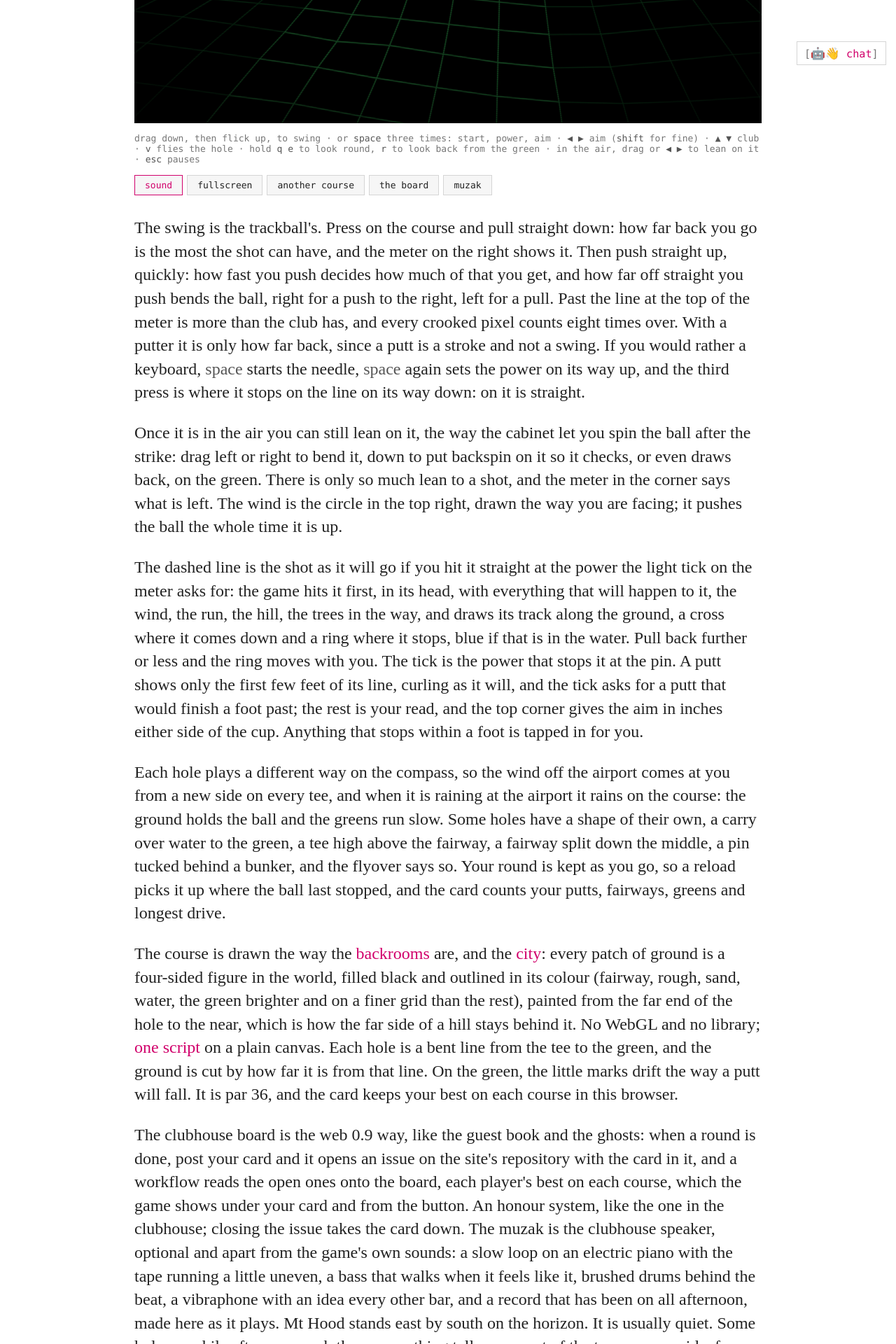
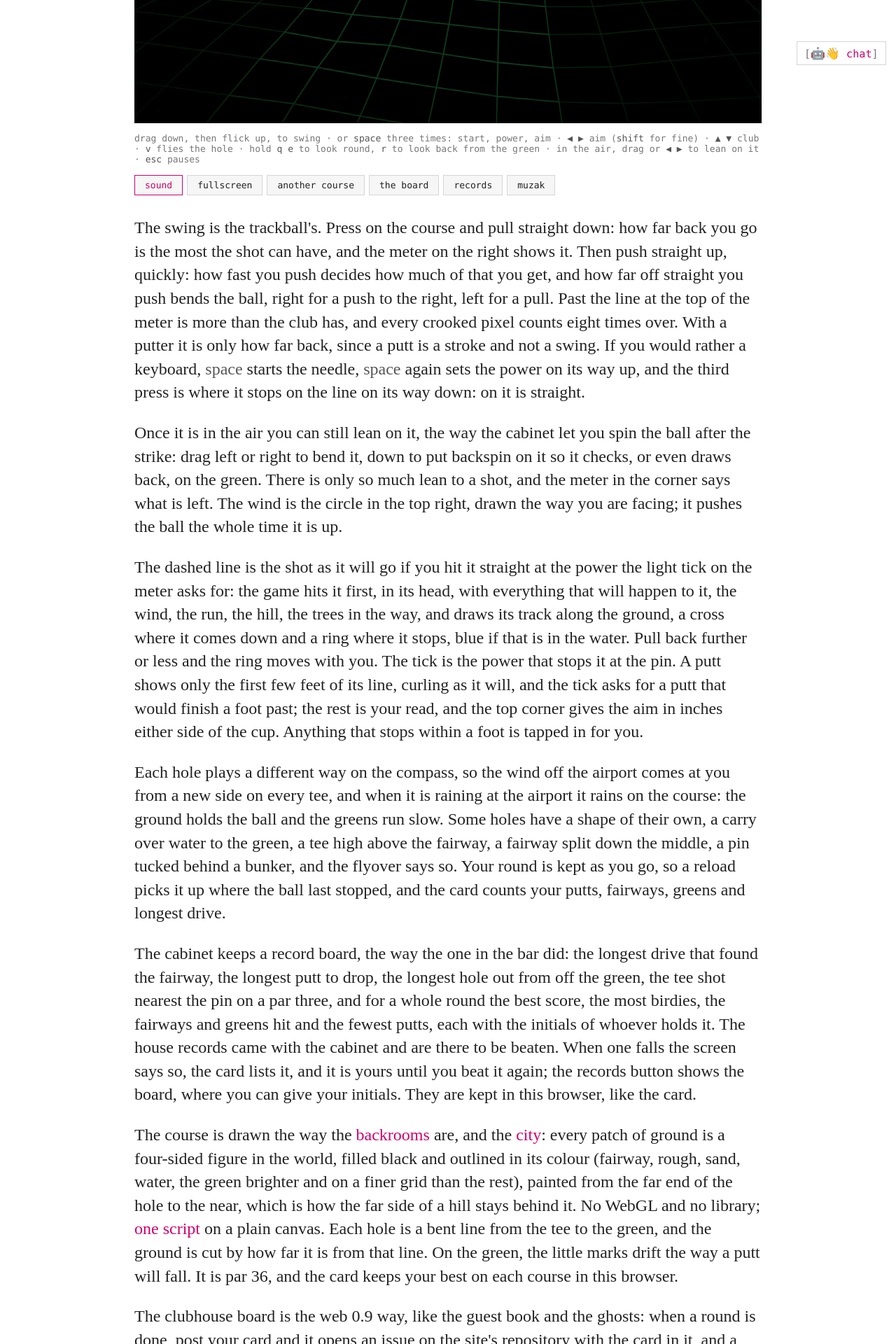
Before and after one commit to rseufert/rseufert.github.io, a Jekyll site: the page built from golf/index.html, in a window 1280 px wide. Shown: the part 793-2713 px from the top of the page at 70% size. Built offline with Jekyll 4.4.1, drawn with Linux system fonts in a browser that asks for light colours.

Commit message:
Golf: the cabinet's record board
A record board the way the cabinet in the bar kept one. Four records are
single shots, weighed as they happen: the longest drive that stops on the
short grass, the longest putt to drop, the longest hole out from off the
green, and the tee shot nearest the pin on a par three. Five are for a whole
round, weighed when the ninth hole is in: the best round, the most birdies,
the fairways and greens hit, and the fewest putts.

Each has a house record that came with the cabinet, with initials from the
site (the sasquatch, the heron, the elves, rickbot, Rick, Josh Allen, the
airport, the mountain), set from a bot that plays a little unevenly so that
one falls now and then and not all at once. A record that falls is kept in
localStorage under golf with the initials in use, the course, the hole and
the day; a shot's puts NEW CABINET RECORD on the screen with a cheer, and
the card lists the ones that fell in the round. The records button shows the
whole board over the game, paused, with a field for three initials, and puts
it away again; under it, the cabinet's counts of rounds, aces, eagles and
birdies.

The aim pads now hide while the veil is up, since they sat on its button on
a phone. rickbot knows whose drive is the longest. Golf.records,
Golf.record and Golf.initials are the levers.

Co-Authored-By: Claude Fable 5.2 <noreply@anthropic.com>

```diff
--- a/chat/chat.js
+++ b/chat/chat.js
@@ -436,7 +436,7 @@
             var d = new Date(), seed = d.getFullYear() * 10000 + (d.getMonth() + 1) * 100 + d.getDate(), g = null;
             try { g = JSON.parse(localStorage.getItem("golf")); } catch (e) { g = null; }
             var best = g && g.best ? g.best[seed] : null, rounds = g ? g.rounds || 0 : 0;
-            return "the cabinet in the corner of the bar: /golf/. nine holes in phosphor, the same nine for everyone today, which is " + COURSES[seed % COURSES.length].toLowerCase() + ", par 36, with the wind off the airport. pull back, push through, keep it straight, and lean on it in the air if you must." + (best != null ? " your best on it is " + best + "." : rounds ? " you have played " + rounds + " round" + (rounds === 1 ? "" : "s") + ", none of them today." : " the pro in the city wants a card from you.") + (g && g.hood ? " mt hood has gone up " + g.hood + " time" + (g.hood === 1 ? "" : "s") + " on your watch." : "") + (g && g.squatch ? " you have seen something in the trees " + g.squatch + " time" + (g.squatch === 1 ? "" : "s") + "; nobody will believe you." : "") + " the board is in the clubhouse, posted the web 0.9 way.";
+            return "the cabinet in the corner of the bar: /golf/. nine holes in phosphor, the same nine for everyone today, which is " + COURSES[seed % COURSES.length].toLowerCase() + ", par 36, with the wind off the airport. pull back, push through, keep it straight, and lean on it in the air if you must." + (best != null ? " your best on it is " + best + "." : rounds ? " you have played " + rounds + " round" + (rounds === 1 ? "" : "s") + ", none of them today." : " the pro in the city wants a card from you.") + (g && g.hood ? " mt hood has gone up " + g.hood + " time" + (g.hood === 1 ? "" : "s") + " on your watch." : "") + (g && g.squatch ? " you have seen something in the trees " + g.squatch + " time" + (g.squatch === 1 ? "" : "s") + "; nobody will believe you." : "") + (g && g.records && g.records.drive ? " the longest drive on the cabinet is yours, " + g.records.drive.v + " yards." : " the cabinet keeps a record board; the sasquatch has the longest drive.") + " the board is in the clubhouse, posted the web 0.9 way.";
         }],
         [/\bat-?robots?\b|\barena\b|\btanks?\b|\brobot (wars?|battles?|games?)\b|\bprogram (a|my) robot\b|\brobots\b/, "the arena at /arena/ is an homage to AT-Robots, the DOS game from 1992: write a tank in a little assembly dialect, pick opponents from ten presets, and watch them fight. ports and interrupts, heat and armor, walls that hurt. read SENTRY first, then beat it."],
         [/\bphoto\b|\bpicture\b|\bwhite cap\b|\bglasses\b|\bpendant\b|\bsup\.jpe?g\b|\bthe guy\b|\bhim\b/, "the photo is sup.jpeg: josh allen in a white cap, rose-tinted rimless glasses and an iced-out heart pendant, according to the alt text, which i am not allowed to question."],
--- a/golf/golf.css
+++ b/golf/golf.css
@@ -125,6 +125,8 @@ body.filled { overflow: hidden; }
 .golf-page .pads { position: absolute; left: 12px; bottom: 40px; z-index: 2; display: none; gap: 4px; }   /* six pads, clear of the swing meter at 375 wide */
 .golf-page .pads button { font: 13px var(--mono); color: #ffcc33; background: rgba(0, 0, 0, 0.7); border: 1px solid #ffcc33; min-width: 40px; height: 40px; padding: 0 8px; cursor: pointer; }
 @media (hover: none) and (pointer: coarse) { .golf-page .pads { display: flex; } }
+/* Under the veil the pads have nothing to aim, and would sit on its button. */
+.golf-page .stage:has(.veil:not([hidden])) .pads { display: none; }
 
 /* The clubhouse board, on the veil: who posted what on this course. */
 .golf-page .board-wrap { max-width: 100%; overflow-x: auto; margin: 0 0 14px; }
@@ -138,6 +140,26 @@ body.filled { overflow: hidden; }
 .golf-page table.board td.over { color: #ff7a7a; }
 .golf-page table.board td.flags { color: #ffcc33; letter-spacing: 0.2em; }
 .golf-page table.board td.when { color: #7d7d88; }
+/* The cabinet's records, on the veil: what stands, and whose initials are on it. */
+.golf-page table.records th, .golf-page table.records td { padding: 3px 6px; white-space: nowrap; }
+.golf-page table.records th { color: #e9e9f0; letter-spacing: 0.06em; }
+.golf-page table.records th small { display: block; font-size: 10px; color: #7d7d88; letter-spacing: 0; white-space: normal; }
+.golf-page table.records td.where { display: none; font-size: 10px; color: #7d7d88; }
+/* With room, a record is one line: what, where and when, how much, who. And the banner steps aside for the board. */
+@media (min-width: 700px) {
+    .golf-page table.records th small { display: none; }
+    .golf-page table.records td.where { display: table-cell; }
+}
+.golf-page .veil:has(.records-wrap:not([hidden]) .initials) .banner, .golf-page .veil:has(.records-wrap:not([hidden]) .initials) #golf-veil-text { display: none; }
+.golf-page .records-wrap .initials { margin: 0 auto 8px; }
+.golf-page table.records td.val { color: #ffcc33; text-align: right; white-space: nowrap; }
+.golf-page table.records td.who { color: #8fe7ff; letter-spacing: 0.18em; }
+.golf-page table.records td.who.mine { color: #4dff7a; }
+.golf-page table.records tr.fresh td.val { animation: golf-record 0.9s steps(2, jump-none) infinite; }
+@keyframes golf-record { from { opacity: 1; } to { opacity: 0.35; } }
+@media (prefers-reduced-motion: reduce) { .golf-page table.records tr.fresh td.val { animation: none; } }
+.golf-page .records-wrap .initials input { font: 13px var(--mono); width: 3.4em; padding: 3px 4px; margin-left: 6px; text-align: center; text-transform: uppercase; letter-spacing: 0.18em; color: #4dff7a; background: #000; border: 1px solid #ffcc33; border-radius: 0; }
+.golf-page .records-wrap .initials input::placeholder { color: #4d4d57; }
 .golf-page .veil a.button { display: inline-block; font: 13px var(--mono); color: #8fe7ff; background: #000; border: 1px solid #8fe7ff; padding: 8px 18px; text-decoration: none; letter-spacing: 0.05em; }
 .golf-page .veil a.button:hover { background: #8fe7ff; color: #000; }
 .golf-page .veil a.button[hidden] { display: none; }
--- a/golf/index.html
+++ b/golf/index.html
@@ -20,6 +20,7 @@ the same nine today. Pull back to swing, push through to hit, and keep it straig
     <p id="golf-veil-text">the course of the day.</p>
     <div id="golf-veil-card" class="card-wrap" hidden></div>
     <p><a class="button post" id="golf-post" href="#" target="_blank" rel="noopener" hidden>post your card to the board</a></p>
+    <div id="golf-veil-records" class="board-wrap records-wrap" hidden></div>
     <div id="golf-veil-board" class="board-wrap" hidden></div>
     <p><button type="button" id="golf-go">tee off</button></p>
   </div>
@@ -31,7 +32,7 @@ the same nine today. Pull back to swing, push through to hit, and keep it straig
 
 <div class="bar">
   <p class="hint">drag down, then flick up, to swing &middot; or <kbd>space</kbd> three times: start, power, aim &middot; <kbd>&#9664; &#9654;</kbd> aim (<kbd>shift</kbd> for fine) &middot; <kbd>&#9650; &#9660;</kbd> club &middot; <kbd>v</kbd> flies the hole &middot; hold <kbd>q</kbd> <kbd>e</kbd> to look round, <kbd>r</kbd> to look back from the green &middot; in the air, drag or <kbd>&#9664; &#9654;</kbd> to lean on it &middot; <kbd>esc</kbd> pauses</p>
-  <p class="buttons"><button type="button" id="golf-sound">sound</button> <button type="button" id="golf-full">fullscreen</button> <button type="button" id="golf-new">another course</button> <button type="button" id="golf-board">the board</button> <button type="button" id="golf-muzak" aria-pressed="false">muzak</button> <output id="golf-score" class="score"></output></p>
+  <p class="buttons"><button type="button" id="golf-sound">sound</button> <button type="button" id="golf-full">fullscreen</button> <button type="button" id="golf-new">another course</button> <button type="button" id="golf-board">the board</button> <button type="button" id="golf-records">records</button> <button type="button" id="golf-muzak" aria-pressed="false">muzak</button> <output id="golf-score" class="score"></output></p>
 </div>
 
 <p>The swing is the trackball's. Press on the course and pull straight down: how far back you go is the most
@@ -62,6 +63,13 @@ fairway, a fairway split down the middle, a pin tucked behind a bunker, and the
 kept as you go, so a reload picks it up where the ball last stopped, and the card counts your putts, fairways,
 greens and longest drive.</p>
 
+<p>The cabinet keeps a record board, the way the one in the bar did: the longest drive that found the fairway,
+the longest putt to drop, the longest hole out from off the green, the tee shot nearest the pin on a par three,
+and for a whole round the best score, the most birdies, the fairways and greens hit and the fewest putts, each
+with the initials of whoever holds it. The house records came with the cabinet and are there to be beaten.
+When one falls the screen says so, the card lists it, and it is yours until you beat it again; the records
+button shows the board, where you can give your initials. They are kept in this browser, like the card.</p>
+
 <p>The course is drawn the way the <a href="/backrooms/">backrooms</a> are, and the
 <a href="/city/">city</a>: every patch of ground is a four-sided figure in the world, filled black and
 outlined in its colour (fairway, rough, sand, water, the green brighter and on a finer grid than the rest),
```
Also changed, not shown: golf/README.md (+35 -1 lines), golf/golf.js.
